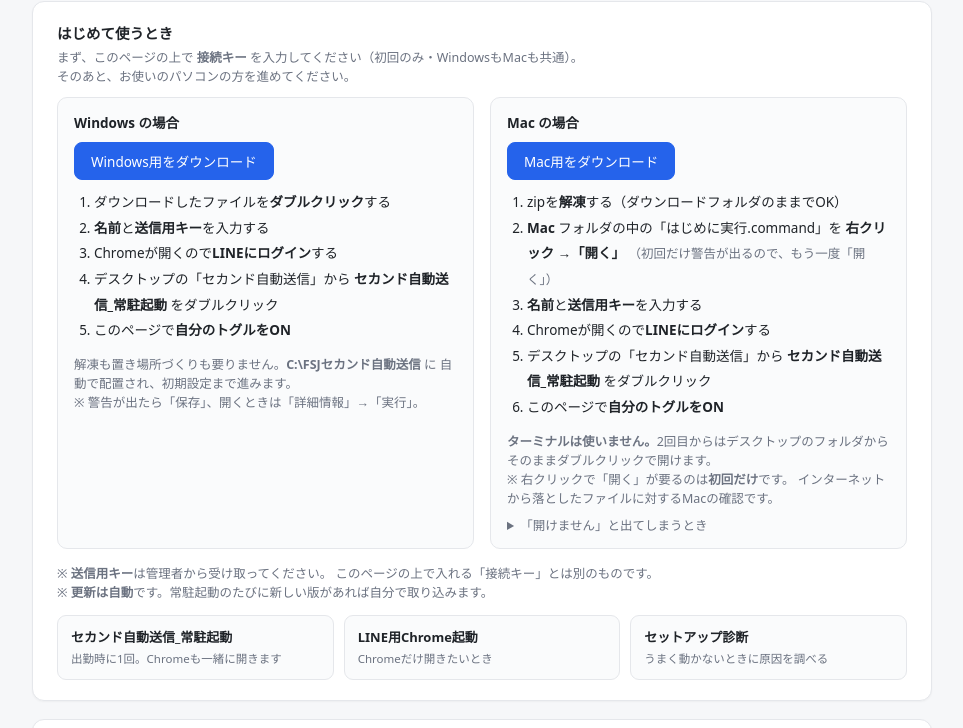
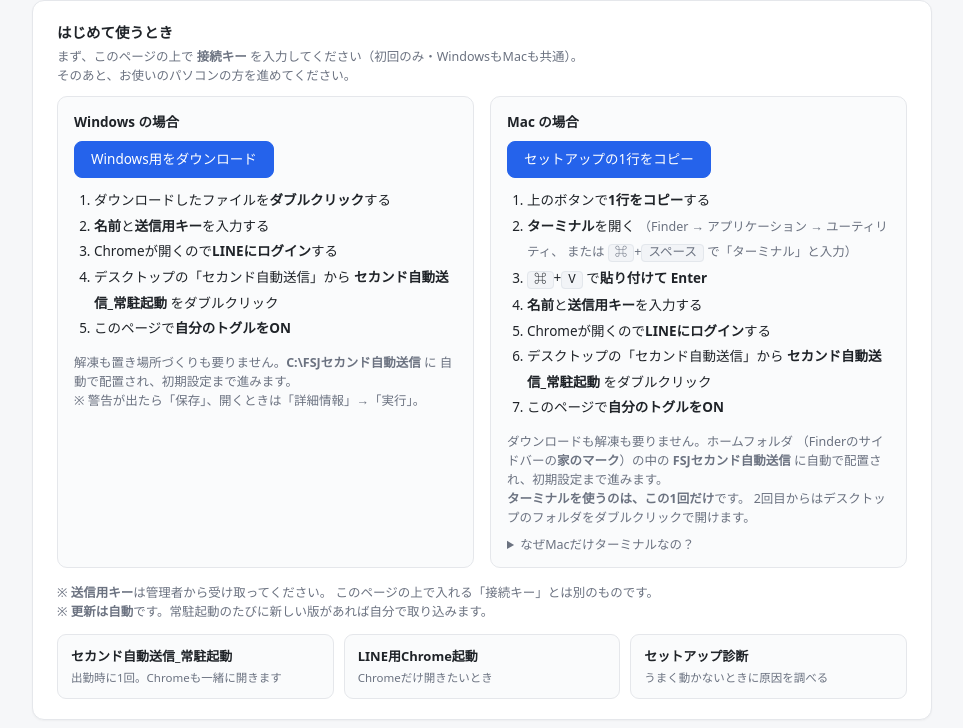
Before and after one commit to FSJJIMU/dashboard, a plain HTML site: page second_soshin.html in a window 1280 px wide. Shown: the part 616-1344 px from the top of the page, without its empty margins (158-1121 px from the left). Drawn offline with Linux system fonts and the light colour scheme.

Commit message:
Add files via upload

```diff
--- a/second_soshin.html
+++ b/second_soshin.html
@@ -78,9 +78,11 @@
   .file b { display: block; font-size: 13px; }
   .file span { font-size: 11.5px; color: #6b7280; }
   .links { display: flex; gap: 10px; flex-wrap: wrap; }
+  /* a でも button でも同じ見た目にする（Macは押すとコピーするので button） */
   .btn { display: inline-block; text-decoration: none; font-size: 13px;
          border: 1px solid #d7dce2; border-radius: 8px; padding: 9px 14px;
-         background: #fff; color: #1f2328; }
+         background: #fff; color: #1f2328;
+         font-family: inherit; line-height: 1.4; cursor: pointer; }
   .btn:hover { background: #f6f8fa; }
   .btn.pri { background: #2563eb; border-color: #2563eb; color: #fff; }
   .path { font-size: 12px; color: #6b7280; margin-top: 10px; word-break: break-all; }
@@ -208,12 +210,14 @@
 
       <div class="oscol">
         <div class="os-name">Mac の場合</div>
-        <a class="btn pri dl" href="fsj-second-sender.zip" download>Mac用をダウンロード</a>
+        <button class="btn pri dl" id="maccmd" onclick="copyMacCmd()">
+          セットアップの1行をコピー</button>
         <ol class="steps">
-          <li>zipを<b>解凍</b>する（ダウンロードフォルダのままでOK）</li>
-          <li><b>Mac</b> フォルダの中の「はじめに実行.command」を
-              <b>右クリック →「開く」</b>
-              <span class="sub">（初回だけ警告が出るので、もう一度「開く」）</span></li>
+          <li>上のボタンで<b>1行をコピー</b>する</li>
+          <li><b>ターミナル</b>を開く
+              <span class="sub">（Finder → アプリケーション → ユーティリティ、
+              または <code>⌘</code>+<code>スペース</code> で「ターミナル」と入力）</span></li>
+          <li><code>⌘</code>+<code>V</code> で<b>貼り付けて Enter</b></li>
           <li><b>名前</b>と<b>送信用キー</b>を入力する</li>
           <li>Chromeが開くので<b>LINEにログイン</b>する</li>
           <li>デスクトップの「セカンド自動送信」から
@@ -221,23 +225,22 @@
           <li>このページで<b>自分のトグルをON</b></li>
         </ol>
         <div class="sub">
-          <b>ターミナルは使いません。</b>2回目からはデスクトップのフォルダから
-          そのままダブルクリックで開けます。<br>
-          ※ 右クリックで「開く」が要るのは<b>初回だけ</b>です。
-          インターネットから落としたファイルに対するMacの確認です。
+          ダウンロードも解凍も要りません。ホームフォルダ
+          （Finderのサイドバーの<b>家のマーク</b>）の中の
+          <b>FSJセカンド自動送信</b> に自動で配置され、初期設定まで進みます。<br>
+          <b>ターミナルを使うのは、この1回だけ</b>です。
+          2回目からはデスクトップのフォルダをダブルクリックで開けます。
         </div>
         <details class="sub" style="margin-top:8px">
-          <summary style="cursor:pointer">「開けません」と出てしまうとき</summary>
+          <summary style="cursor:pointer">なぜMacだけターミナルなの？</summary>
           <div style="margin-top:6px">
-            解凍ソフトによっては、ファイルの実行許可が外れることがあります。
-            そのときだけターミナルを使ってください。<br>
-            1. 「ターミナル」を開く<br>
-            2. <code>chmod +x&nbsp;</code> と入力する
-               （<b>ここでEnterは押さない</b>。最後の空白まで入れる）<br>
-            3. <b>Mac</b> フォルダの中の「はじめに実行.command」を
-               ターミナルの窓にドラッグする<br>
-            4. そこで Enter を押す<br>
-            そのあと、あらためて右クリック →「開く」で起動します。
+            macOS 15（Sequoia）から、インターネットから落とした
+            アプリやスクリプトは、右クリック →「開く」でも実行できなく
+            なりました。<br>
+            「<b>マルウェアが含まれていないことを検証できませんでした</b>」と出て、
+            システム設定で1つずつ許可しないと開けません。<br>
+            上の1行は、ファイルとして保存せずに直接実行するので、
+            この確認そのものが起きません。
           </div>
         </details>
       </div>
@@ -539,6 +542,27 @@ async function load() {
   } catch (e) { setBanner("warn", "接続に失敗しました: " + e.message); }
 }
 
+/* Mac のセットアップ1行。
+   ブラウザに落とさせず curl から bash に直接渡す。
+   落とすと com.apple.quarantine が付き、macOS 15 以降は
+   右クリック →「開く」でも実行できない（Appleが抜け道を廃止した）。 */
+const MAC_CMD =
+  "curl -fsSL https://fsjjimu.github.io/dashboard/fsj-setup.command | bash";
+
+function copyMacCmd() {
+  const b = document.getElementById("maccmd");
+  navigator.clipboard.writeText(MAC_CMD).then(() => {
+    b.textContent = "コピーしました ✓";
+    setTimeout(() => { b.textContent = "セットアップの1行をコピー"; }, 2000);
+  }).catch(() => {
+    /* file:// では clipboard が使えないことがある。手で選べるように出す。 */
+    b.insertAdjacentHTML("afterend",
+      '<div class="sub" style="margin-top:8px;word-break:break-all">' +
+      '<code>' + MAC_CMD + '</code></div>');
+    b.textContent = "↓この1行をコピーしてください";
+  });
+}
+
 function copyFolder() {
   const os = /Mac/i.test(navigator.platform || navigator.userAgent)
              ? "Mac" : "Windows";
```
Also changed, not shown: 2 other files.
